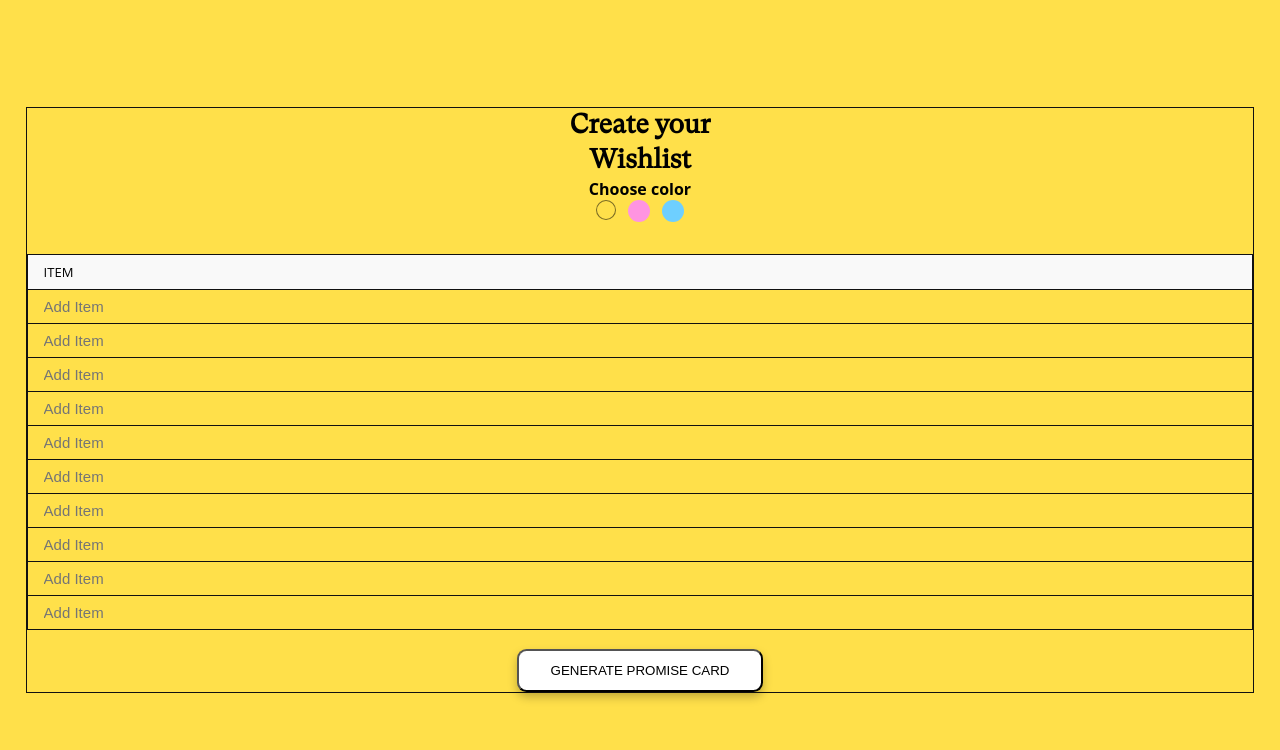
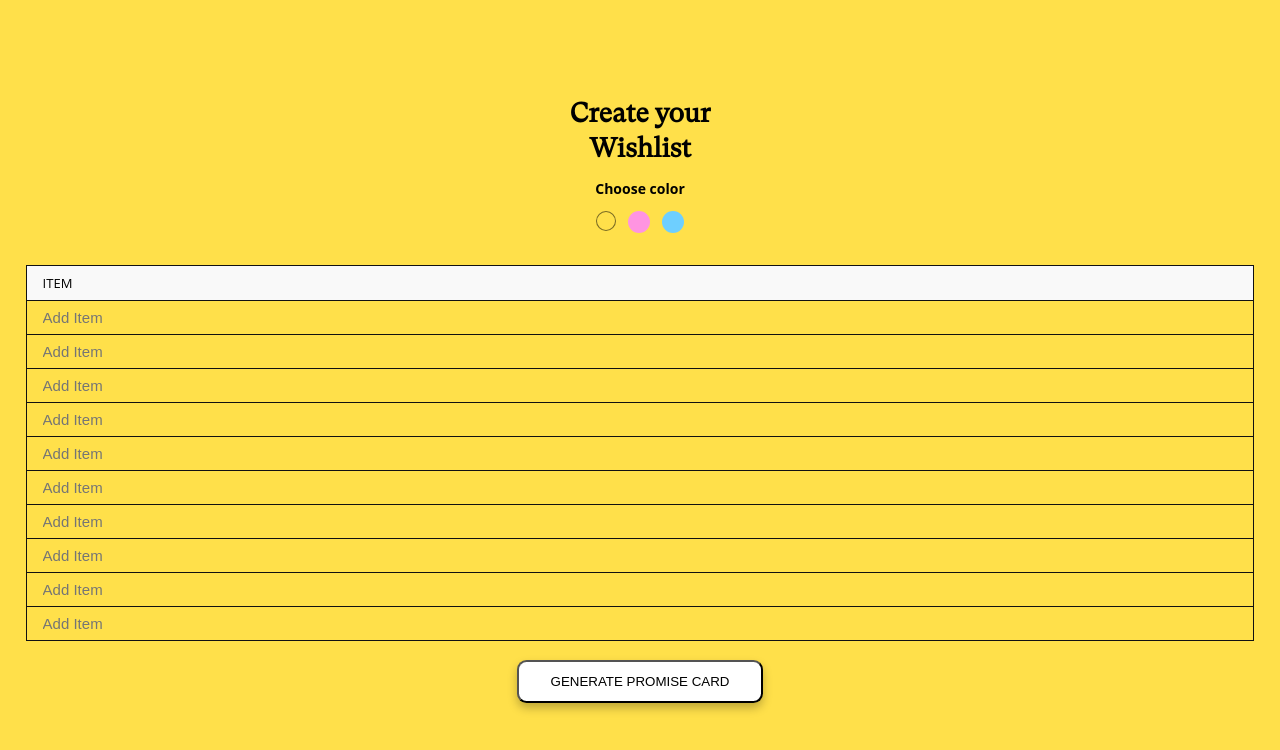
Before and after one commit to mrtoluadesina/promise-card, a React (Create React App) app: page / in a window 1280 px wide. Shown: the top 750 px of the page. Built offline with nearby package versions, Linux system fonts and the light colour scheme.

Commit message:
update styling of title part of the app

```diff
--- a/src/views/home/index.scss
+++ b/src/views/home/index.scss
@@ -17,7 +17,8 @@
 }
 
 .small_header {
-  font-size: 16px;
+  font-size: 14px;
+  margin: .8rem 0;
 }
 
 .choose_colors {
@@ -50,7 +51,6 @@
   flex-direction: column;
   align-items: center;
   width: 100%;
-  border: 1px solid $black;
   h2 {
     font-family: "GTSuperText";
   }
```
